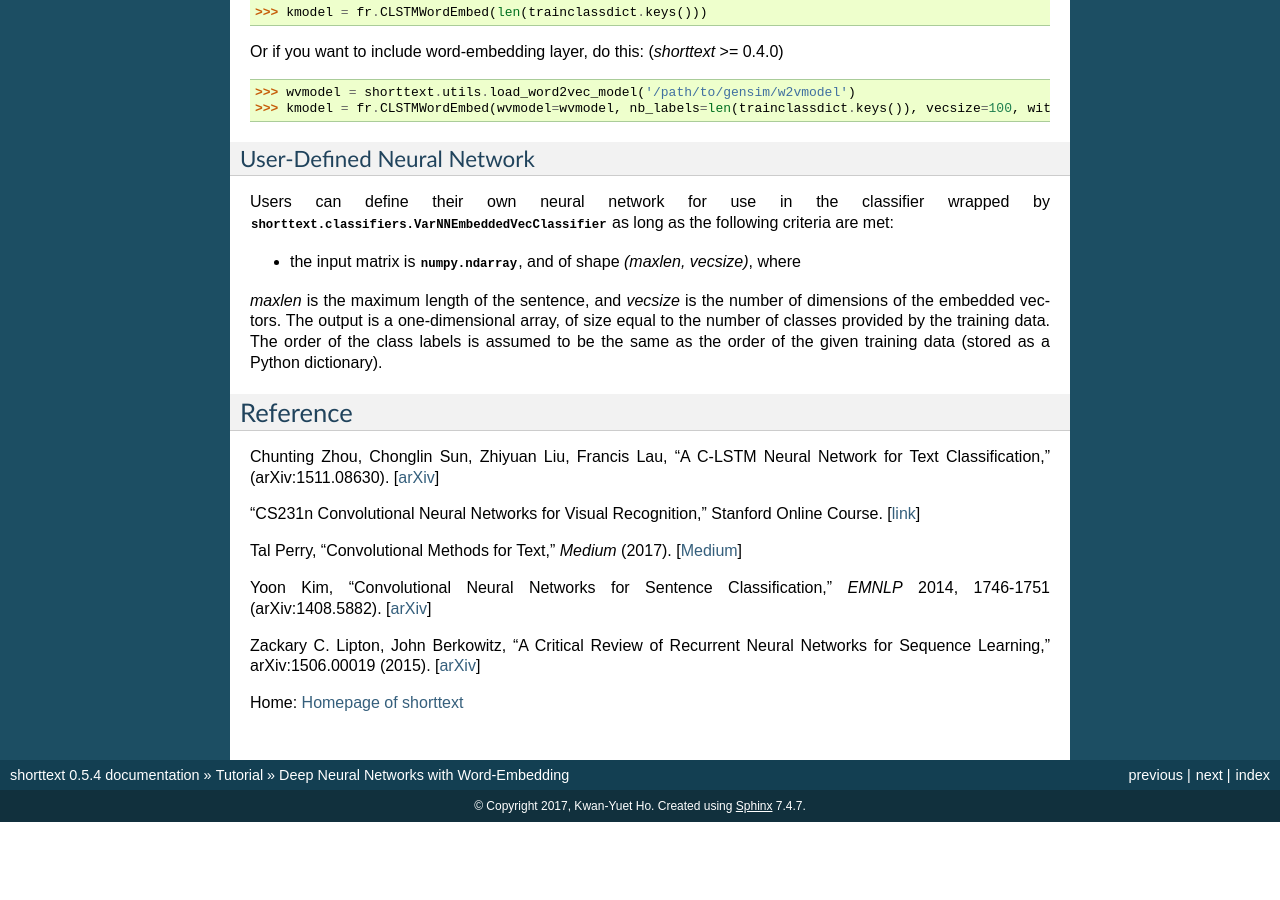
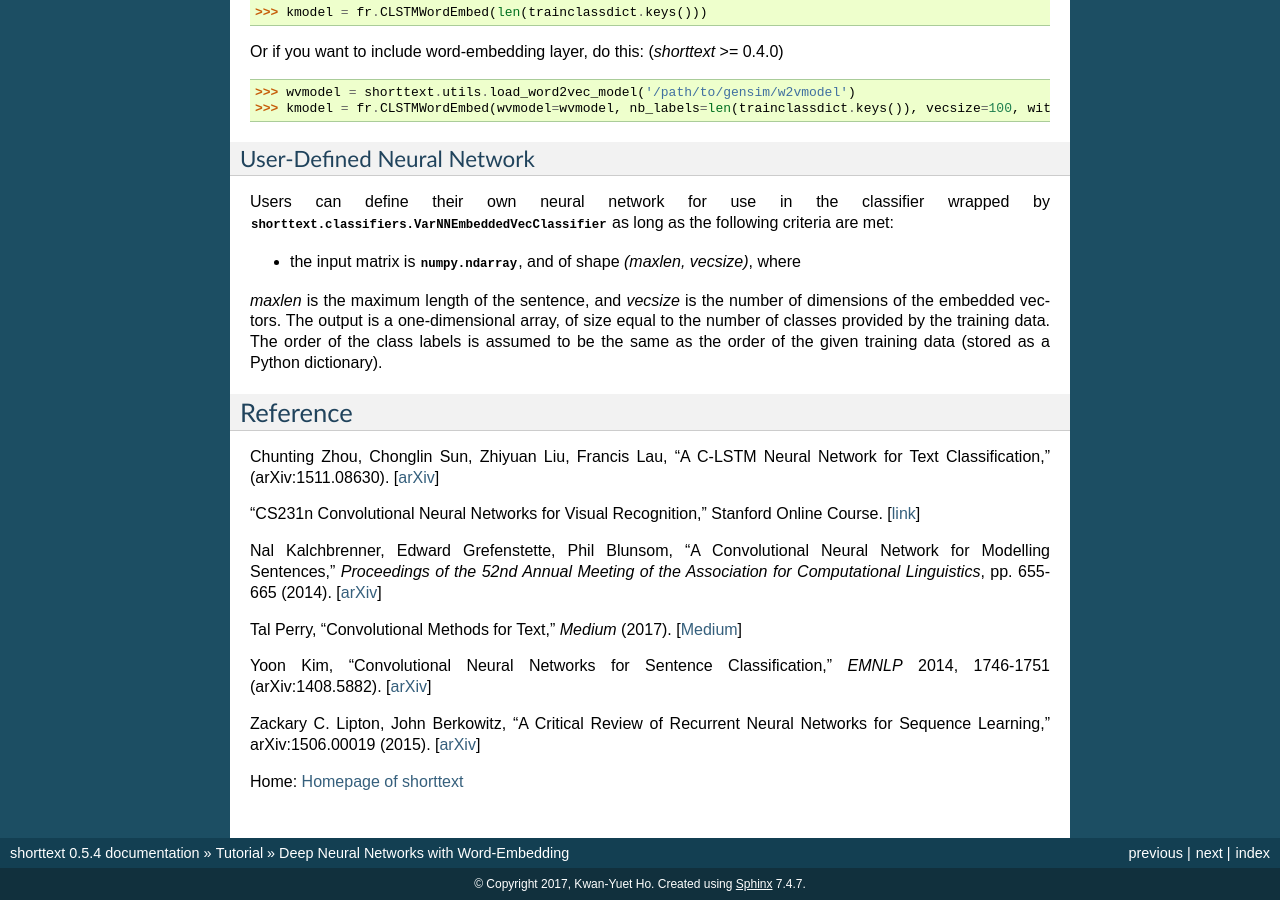
Before and after one commit to stephenhky/PyShortTextCategorization, a Sphinx documentation site: the page built from docs/tutorial_nnlib.rst, in a window 1280 px wide and 900 px high, scrolled down 5629 px. Built offline with Sphinx 7.4.7, drawn with Linux system fonts in a browser that asks for light colours; cross-references to code outside the pages are shown as plain code; before the commit the page ends 6451 px from its top, so only the background shows below that.

Commit message:
references updated

```diff
--- a/docs/refs.rst
+++ b/docs/refs.rst
@@ -53,10 +53,13 @@ Michael Czerny, "Modern Methods for Sentiment Analysis," *District Data Labs (20
 M. Paz Sesmero, Agapito I. Ledezma, Araceli Sanchis, "Generating ensembles of heterogeneous classifiers using Stacked Generalization,"
 *WIREs Data Mining and Knowledge Discovery* 5: 21-34 (2015).
 
+Nal Kalchbrenner, Edward Grefenstette, Phil Blunsom, "A Convolutional Neural Network for Modelling Sentences," *Proceedings of the 52nd Annual Meeting of the Association for Computational Linguistics*, pp. 655-665 (2014). [`arXiv
+<https://arxiv.org/abs/1404.2188>`_]
+
 Piotr Bojanowski, Edouard Grave, Armand Joulin, Tomas Mikolov, "Enriching Word Vectors with Subword Information," arXiv:1607.04606 (2016). [`arXiv
 <https://arxiv.org/abs/1607.04606>`_]
 
-Radim Rehurek, Petr Sojka, "Software Framework for Topic Modelling with Large Corpora," In Proceedings of LREC 2010 workshop New Challenges for NLP Frameworks (2010). [`ResearchFate
+Radim Rehurek, Petr Sojka, "Software Framework for Topic Modelling with Large Corpora," In Proceedings of LREC 2010 workshop New Challenges for NLP Frameworks (2010). [`ResearchGate
 <https://www.researchgate.net/publication/255820377_Software_Framework_for_Topic_Modelling_with_Large_Corpora>`_]
 
 Sebastian Ruder, "An overview of gradient descent optimization algorithms," blog of Sebastian Ruder, arXiv:1609.04747 (2016). [`Ruder
--- a/docs/tutorial_nnlib.rst
+++ b/docs/tutorial_nnlib.rst
@@ -267,6 +267,9 @@ Chunting Zhou, Chonglin Sun, Zhiyuan Liu, Francis Lau, "A C-LSTM Neural Network
 "CS231n Convolutional Neural Networks for Visual Recognition," Stanford Online Course. [`link
 <http://cs231n.github.io/convolutional-networks/>`_]
 
+Nal Kalchbrenner, Edward Grefenstette, Phil Blunsom, "A Convolutional Neural Network for Modelling Sentences," *Proceedings of the 52nd Annual Meeting of the Association for Computational Linguistics*, pp. 655-665 (2014). [`arXiv
+<https://arxiv.org/abs/1404.2188>`_]
+
 Tal Perry, "Convolutional Methods for Text," *Medium* (2017). [`Medium
 <https://medium.com/@TalPerry/convolutional-methods-for-text-d5260fd5675f>`_]
 
```
